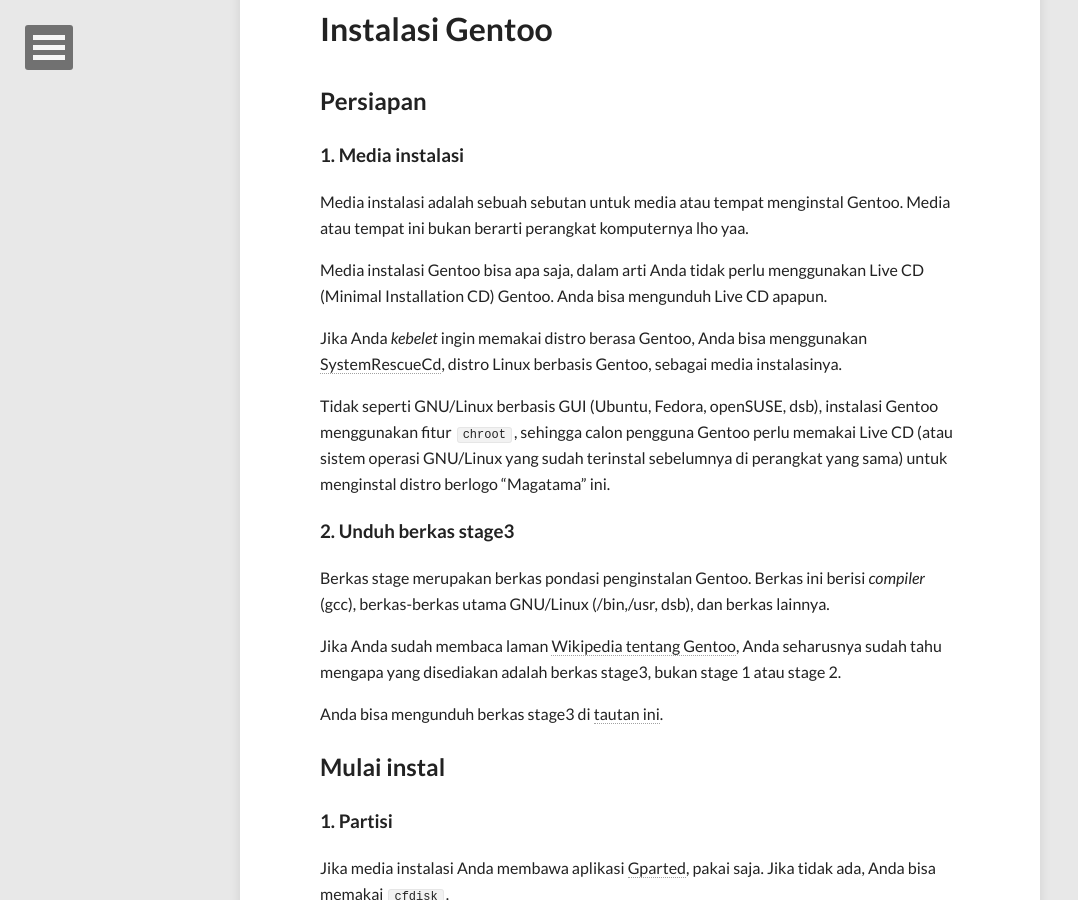
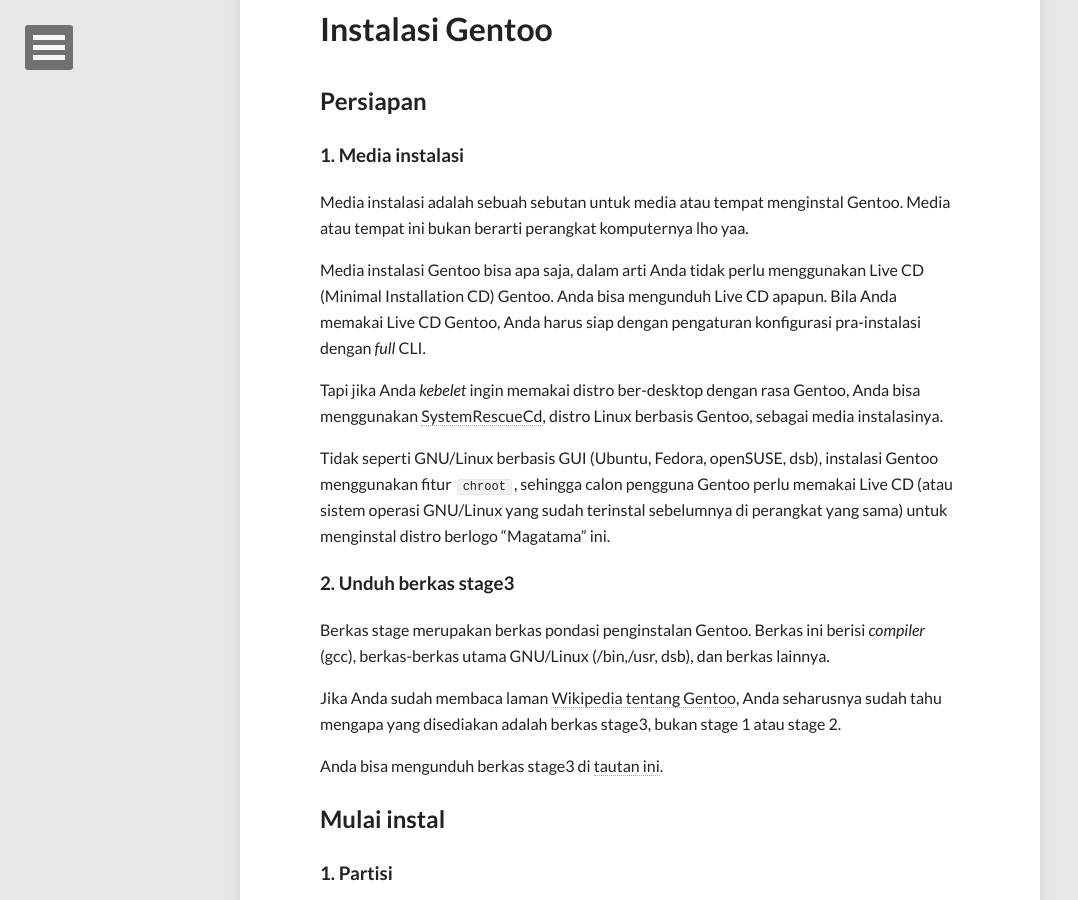
Before and after one commit to rafeyu/rafeyu.github.io, a Jekyll site: the page built from _posts/2016-03-04-cara-install-gentoo.md, in a window 1280 px wide and 900 px high, scrolled down 809 px. Shown: the whole window, without its empty margins (0-1078 px from the left). Built offline with Jekyll 4.4.1, drawn with Linux system fonts in a browser that asks for light colours; nearby versions of some CDN libraries; comment, search, counter and statistics services are not loaded.

Commit message:
more explain added

```diff
--- a/_posts/2016-03-04-cara-install-gentoo.md
+++ b/_posts/2016-03-04-cara-install-gentoo.md
@@ -33,9 +33,9 @@
 
 Media instalasi adalah sebuah sebutan untuk media atau tempat menginstal Gentoo. Media atau tempat ini bukan berarti perangkat komputernya lho yaa.
 
-Media instalasi Gentoo bisa apa saja, dalam arti Anda tidak perlu menggunakan Live CD (Minimal Installation CD) Gentoo. Anda bisa mengunduh Live CD apapun.
+Media instalasi Gentoo bisa apa saja, dalam arti Anda tidak perlu menggunakan Live CD (Minimal Installation CD) Gentoo. Anda bisa mengunduh Live CD apapun. Bila Anda memakai Live CD Gentoo, Anda harus siap dengan pengaturan konfigurasi pra-instalasi dengan *full* CLI.
 
-Jika Anda *kebelet* ingin memakai distro berasa Gentoo, Anda bisa menggunakan [SystemRescueCd][2], distro Linux berbasis Gentoo, sebagai media instalasinya.
+Tapi jika Anda *kebelet* ingin memakai distro ber-desktop dengan rasa Gentoo, Anda bisa menggunakan [SystemRescueCd][2], distro Linux berbasis Gentoo, sebagai media instalasinya.
 
 Tidak seperti GNU/Linux berbasis GUI (Ubuntu, Fedora, openSUSE, dsb), instalasi Gentoo menggunakan fitur `chroot`, sehingga calon pengguna Gentoo perlu memakai Live CD (atau sistem operasi GNU/Linux yang sudah terinstal sebelumnya di perangkat yang sama) untuk menginstal distro berlogo "Magatama" ini.
 
```
